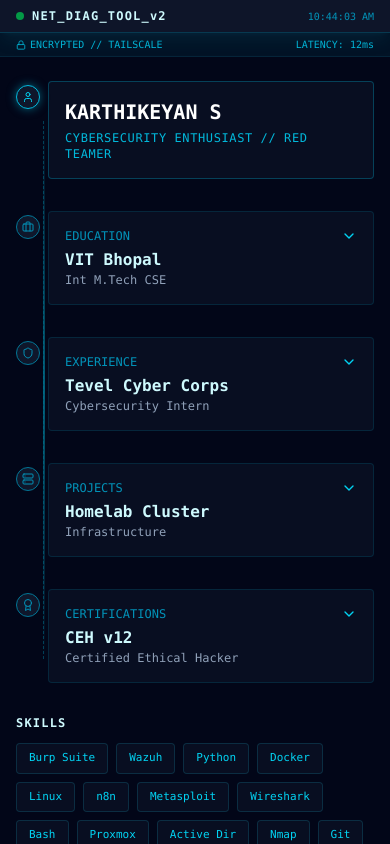
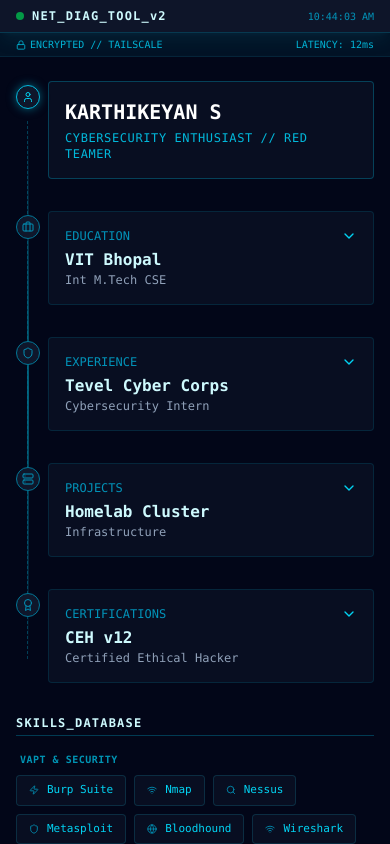
Before and after one commit to sherlockk-sec/portfolio-site, a React (Vite) app: page / in a window 390 px wide. Built offline with nearby package versions, Linux system fonts and the light colour scheme.

Commit message:
Refactor: Mobile Skills Categorization & Layout Fixes

```diff
--- a/src/components/MobileFieldView.tsx
+++ b/src/components/MobileFieldView.tsx
@@ -2,7 +2,7 @@ import React, { useState, useEffect } from 'react';
 import {
     Terminal, Server, Shield, Wifi,
     ChevronDown, ChevronUp, Lock, Zap,
-    User, Briefcase, FileCode
+    User, Briefcase, FileCode, Globe, Search, Fingerprint
 } from 'lucide-react';
 
 // --- Data Constants (Duplicated from Desktop for Isolation) ---
@@ -58,21 +58,63 @@ const CERT_DATA = {
     ]
 };
 
-// Expanded Skills List (Matching Desktop)
-const SKILLS_DATA = [
-    { name: 'Burp Suite', status: 'ONLINE', icon: Zap },
-    { name: 'Wazuh', status: 'ACTIVE', icon: Shield },
-    { name: 'Python', status: 'READY', icon: FileCode },
-    { name: 'Docker', status: 'RUNNING', icon: Server },
-    { name: 'Linux', status: 'ROOT', icon: Terminal },
-    { name: 'n8n', status: 'SYNCED', icon: Wifi },
-    { name: 'Metasploit', status: 'READY', icon: Shield },
-    { name: 'Wireshark', status: 'ACTIVE', icon: Wifi },
-    { name: 'Bash', status: 'ROOT', icon: Terminal },
-    { name: 'Proxmox', status: 'RUNNING', icon: Server },
-    { name: 'Active Dir', status: 'SYNCED', icon: User },
-    { name: 'Nmap', status: 'READY', icon: Zap },
-    { name: 'Git', status: 'SYNCED', icon: FileCode },
+// Grouped Skills Data
+const SKILLS_CATEGORIES = [
+    {
+        title: 'VAPT & SECURITY',
+        skills: [
+            { name: 'Burp Suite', icon: Zap },
+            { name: 'Nmap', icon: Wifi },
+            { name: 'Nessus', icon: Search },
+            { name: 'Metasploit', icon: Shield },
+            { name: 'Bloodhound', icon: Globe },
+            { name: 'Wireshark', icon: Wifi },
+        ]
+    },
+    {
+        title: 'SOC & OPERATIONS',
+        skills: [
+            { name: 'Wazuh SIEM', icon: Shield },
+            { name: 'Incident Response', icon: FileCode },
+            { name: 'RCA', icon: Search },
+        ]
+    },
+    {
+        title: 'AUTOMATION & SCRIPTING',
+        skills: [
+            { name: 'n8n', icon: Wifi },
+            { name: 'Python', icon: FileCode },
+            { name: 'Bash', icon: Terminal },
+        ]
+    },
+    {
+        title: 'INFRASTRUCTURE',
+        skills: [
+            { name: 'Active Directory', icon: User },
+            { name: 'Proxmox VE', icon: Server },
+            { name: 'Fortinet', icon: Shield },
+            { name: 'Docker', icon: Server },
+            { name: 'Linux', icon: Terminal },
+            { name: 'Windows Server', icon: Server },
+        ]
+    },
+    {
+        title: 'FORENSICS',
+        skills: [
+            { name: 'Maltego', icon: Search },
+            { name: 'OSINT', icon: Globe },
+            { name: 'Digital Forensics', icon: Fingerprint },
+            { name: 'Autopsy', icon: FileCode },
+        ]
+    },
+    {
+        title: 'LANGUAGES',
+        skills: [
+            { name: 'English', icon: Globe },
+            { name: 'Tamil', icon: User },
+            { name: 'Japanese', icon: Globe },
+        ]
+    }
 ];
 
 const MobileFieldView: React.FC = () => {
@@ -111,12 +153,31 @@ const MobileFieldView: React.FC = () => {
             <div className="px-4 py-6">
 
                 {/* --- TIMELINE SECTION (Identity -> Certs) --- */}
-                {/* Wrap these in a generic div with relative positioning so the line stays within this block */}
                 <div className="relative space-y-8 pb-8">
 
                     {/* Vertical Dotted Line */}
-                    {/* Runs from Top 10px to Bottom 20px of this specific container */}
-                    <div className="absolute left-[27px] top-10 bottom-6 w-0.5 bg-gradient-to-b from-cyan-500/0 via-cyan-500/50 to-cyan-500/0 border-l border-dashed border-cyan-700/50"></div>
+                    {/*
+                        Align Fix:
+                        Padding of Container = px-4 (16px)
+                        Icon Container Width = w-6 (24px)
+                        Center of Icon = 12px from left edge of content area.
+
+                        Line Calculation:
+                        Container Padding Left = 16px
+                        Half Icon Width = 12px
+                        Total Left Offset = 16px + 12px - 1px (half border width) = 27px
+
+                        Wait, standard padding is 1rem (16px).
+                        Relative container 'pl-8' on items creates space.
+                        Let's re-verify alignment.
+                        Icons are absolute at left-0 inside 'relative pl-8'.
+                        So Icons are at 0px relative to the item container.
+                        The item container has 'pl-8' (32px padding).
+                        The line should be centered on the icon.
+                        Icon width is w-6 (24px). Center is 12px.
+                        So line should be at left-[11px] (12px - 1px border).
+                    */}
+                    <div className="absolute left-[11px] top-10 bottom-6 w-0.5 bg-gradient-to-b from-cyan-500/0 via-cyan-500/50 to-cyan-500/0 border-l border-dashed border-cyan-700/50"></div>
 
                     {/* IDENTITY NODE (Intro) */}
                     <div id="home" className="relative pl-8 animate-fade-in-up">
@@ -235,19 +296,27 @@ const MobileFieldView: React.FC = () => {
 
                 </div>
 
-                {/* --- FOOTER SECTION (Skills -> Resume -> Quote) --- */}
-                {/* No vertical line here */}
+                {/* --- FOOTER SECTION --- */}
                 <div className="space-y-8">
 
-                    {/* SKILLS LIST (Expanded & Renamed) */}
+                    {/* SKILLS LIST (Categorized) */}
                     <div id="skills" className="animate-fade-in-up" style={{ animationDelay: '500ms' }}>
-                        <div className="flex items-center gap-2 mb-3">
-                            <span className="text-xs font-bold text-cyan-100 tracking-widest uppercase">SKILLS</span>
+                        <div className="flex items-center gap-2 mb-4">
+                            <span className="text-xs font-bold text-cyan-100 tracking-widest uppercase border-b border-cyan-500/30 pb-1 w-full">SKILLS_DATABASE</span>
                         </div>
-                        <div className="flex flex-wrap gap-2">
-                            {SKILLS_DATA.map((skill, idx) => (
-                                <div key={idx} className="bg-slate-900/50 border border-cyan-900/50 px-3 py-1.5 rounded text-[11px] text-cyan-400 font-mono hover:border-cyan-500/50 transition-colors cursor-default">
-                                    {skill.name}
+
+                        <div className="space-y-6">
+                            {SKILLS_CATEGORIES.map((category, idx) => (
+                                <div key={idx} className="space-y-2">
+                                    <h4 className="text-[10px] text-cyan-500 font-bold tracking-wider uppercase ml-1 opacity-80">{category.title}</h4>
+                                    <div className="flex flex-wrap gap-2">
+                                        {category.skills.map((skill, sIdx) => (
+                                            <div key={sIdx} className="bg-slate-900/50 border border-cyan-900/50 px-3 py-1.5 rounded flex items-center gap-2 hover:border-cyan-500/50 transition-colors cursor-default">
+                                                <skill.icon size={10} className="text-cyan-600" />
+                                                <span className="text-[11px] text-cyan-400 font-mono">{skill.name}</span>
+                                            </div>
+                                        ))}
+                                    </div>
                                 </div>
                             ))}
                         </div>
```
